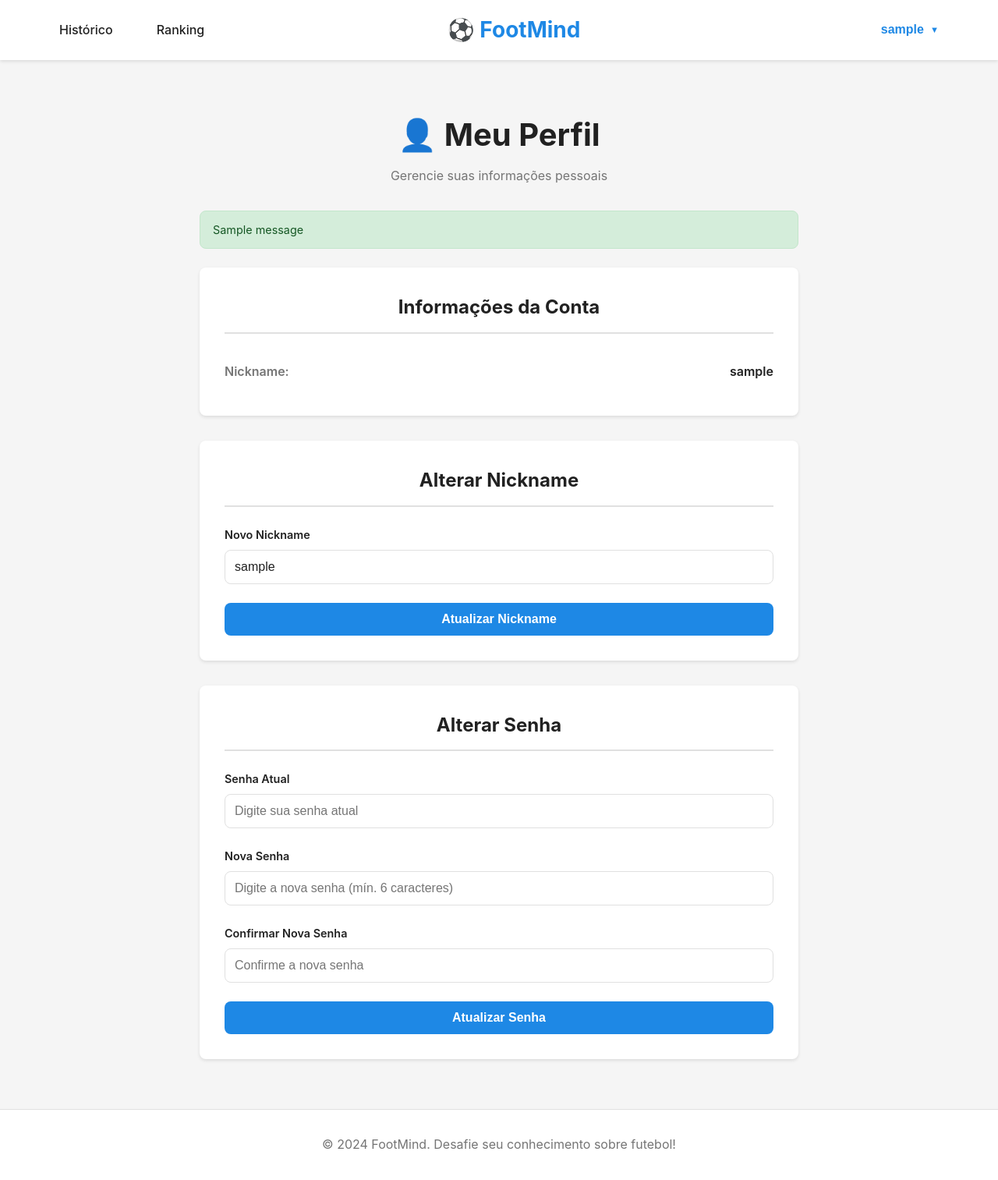
After one commit to mateushaupt/FootMind, a Flask app: page /auth/profile in a window 1280 px wide. The commit adds this page. Shown: the whole page at 78% size. Run offline with Flask 3, Linux system fonts and the light colour scheme; a user stored in the database is signed in; tables that the repository leaves empty hold one stand-in row (values such as "Sample post"); one stand-in notice (Sample message) is shown.

Commit message:
feat: adiciona atualizacao de usuários

```diff
--- a/static/css/auth.css
+++ b/static/css/auth.css
@@ -125,3 +125,80 @@
     color: #0c5460;
     border: 1px solid #bee5eb;
 }
+
+/* ============================================
+   Perfil - Estilos
+   ============================================ */
+
+.profile-container {
+    max-width: 800px;
+    margin: 0 auto;
+    padding: 2rem 1rem;
+}
+
+.profile-header {
+    text-align: center;
+    margin-bottom: 2rem;
+}
+
+.profile-title {
+    font-size: 2.5rem;
+    font-weight: 700;
+    color: var(--text-primary);
+    margin-bottom: 0.5rem;
+}
+
+.profile-subtitle {
+    color: var(--text-secondary);
+    font-size: 1rem;
+}
+
+.profile-sections {
+    display: flex;
+    flex-direction: column;
+    gap: 2rem;
+}
+
+.profile-section {
+    background: var(--surface-color);
+    border-radius: var(--border-radius);
+    box-shadow: var(--shadow);
+    padding: 2rem;
+}
+
+.section-title {
+    font-size: 1.5rem;
+    font-weight: 700;
+    color: var(--text-primary);
+    margin-bottom: 1.5rem;
+    padding-bottom: 0.75rem;
+    border-bottom: 2px solid var(--border-color);
+}
+
+.info-item {
+    display: flex;
+    justify-content: space-between;
+    align-items: center;
+    padding: 0.75rem 0;
+    border-bottom: 1px solid var(--border-color);
+}
+
+.info-item:last-child {
+    border-bottom: none;
+}
+
+.info-label {
+    font-weight: 600;
+    color: var(--text-secondary);
+}
+
+.info-value {
+    font-weight: 600;
+    color: var(--text-primary);
+}
+
+.profile-form {
+    display: flex;
+    flex-direction: column;
+    gap: 1.5rem;
+}
--- a/static/css/style.css
+++ b/static/css/style.css
@@ -97,12 +97,84 @@ body {
 .user-menu {
     display: flex;
     align-items: center;
-    gap: 1rem;
+    position: relative;
 }
 
-.user-name {
+.user-dropdown {
+    position: relative;
+}
+
+.user-name-btn {
+    background: none;
+    border: none;
+    cursor: pointer;
+    display: flex;
+    align-items: center;
+    gap: 0.5rem;
+    padding: 0.5rem 1rem;
+    border-radius: var(--border-radius);
+    transition: var(--transition);
+    font-size: 1rem;
     font-weight: 600;
     color: var(--primary-color);
+}
+
+.user-name-btn:hover {
+    background-color: var(--background-color);
+}
+
+.dropdown-arrow {
+    font-size: 0.7rem;
+    transition: var(--transition);
+}
+
+.user-name-btn.active .dropdown-arrow {
+    transform: rotate(180deg);
+}
+
+.user-dropdown-menu {
+    position: absolute;
+    top: 100%;
+    right: 0;
+    background: var(--surface-color);
+    border-radius: var(--border-radius);
+    box-shadow: var(--shadow-hover);
+    min-width: 180px;
+    margin-top: 0.5rem;
+    display: none;
+    flex-direction: column;
+    overflow: hidden;
+    z-index: 1000;
+}
+
+.user-dropdown-menu.show {
+    display: flex;
+}
+
+.dropdown-item {
+    display: flex;
+    align-items: center;
+    gap: 0.75rem;
+    padding: 0.75rem 1rem;
+    text-decoration: none;
+    color: var(--text-primary);
+    transition: var(--transition);
+    border: none;
+    background: none;
+    width: 100%;
+    text-align: left;
+    font-size: 0.95rem;
+}
+
+.dropdown-item:hover {
+    background-color: var(--background-color);
+    color: var(--primary-color);
+}
+
+.dropdown-icon {
+    font-size: 1.1rem;
+    width: 20px;
+    text-align: center;
 }
 
 /* ============================================
--- a/static/js/main.js
+++ b/static/js/main.js
@@ -97,6 +97,43 @@ async function checkAuthenticationStatus() {
         const userMenu = document.getElementById('user-menu');
         if (userMenu) userMenu.style.display = 'none';
     }
+
+    // Configura o dropdown do usuário
+    setupUserDropdown();
+}
+
+/**
+ * Configura o dropdown do menu do usuário
+ */
+function setupUserDropdown() {
+    const userNameBtn = document.getElementById('user-name-btn');
+    const dropdownMenu = document.getElementById('user-dropdown-menu');
+
+    if (!userNameBtn || !dropdownMenu) return;
+
+    // Toggle dropdown ao clicar no nome do usuário
+    userNameBtn.addEventListener('click', (e) => {
+        e.stopPropagation();
+        dropdownMenu.classList.toggle('show');
+        userNameBtn.classList.toggle('active');
+    });
+
+    // Fecha dropdown ao clicar fora
+    document.addEventListener('click', (e) => {
+        if (!userNameBtn.contains(e.target) && !dropdownMenu.contains(e.target)) {
+            dropdownMenu.classList.remove('show');
+            userNameBtn.classList.remove('active');
+        }
+    });
+
+    // Fecha dropdown ao clicar em um item
+    const dropdownItems = dropdownMenu.querySelectorAll('.dropdown-item');
+    dropdownItems.forEach(item => {
+        item.addEventListener('click', () => {
+            dropdownMenu.classList.remove('show');
+            userNameBtn.classList.remove('active');
+        });
+    });
 }
 
 /**
--- /dev/null
+++ b/static/js/profile.js
@@ -0,0 +1,126 @@
+/**
+ * Perfil - Lógica de Atualização de Dados
+ */
+
+// Update Nickname Form
+const updateNicknameForm = document.getElementById('updateNicknameForm');
+if (updateNicknameForm) {
+    updateNicknameForm.addEventListener('submit', async (e) => {
+        e.preventDefault();
+
+        const formData = new FormData(updateNicknameForm);
+        const data = {
+            nickname: formData.get('nickname')
+        };
+
+        try {
+            const response = await fetch('/auth/update-nickname', {
+                method: 'POST',
+                headers: {
+                    'Content-Type': 'application/json',
+                },
+                body: JSON.stringify(data)
+            });
+
+            const result = await response.json();
+
+            if (result.success) {
+                // Atualiza o nickname exibido
+                const currentNicknameEl = document.getElementById('current-nickname');
+                if (currentNicknameEl) {
+                    currentNicknameEl.textContent = result.user.nickname;
+                }
+
+                // Atualiza o nickname no header
+                const userNameEl = document.getElementById('user-name');
+                if (userNameEl) {
+                    userNameEl.textContent = result.user.nickname;
+                }
+
+                showFlashMessage(result.message, 'success');
+            } else {
+                showFlashMessage(result.message, 'error');
+            }
+        } catch (error) {
+            console.error('Erro ao atualizar nickname:', error);
+            showFlashMessage('Erro ao atualizar nickname. Tente novamente.', 'error');
+        }
+    });
+}
+
+// Update Password Form
+const updatePasswordForm = document.getElementById('updatePasswordForm');
+if (updatePasswordForm) {
+    updatePasswordForm.addEventListener('submit', async (e) => {
+        e.preventDefault();
+
+        const formData = new FormData(updatePasswordForm);
+        const password = formData.get('new_password');
+        const confirmPassword = formData.get('confirm_password');
+
+        // Validação no frontend
+        if (password !== confirmPassword) {
+            showFlashMessage('As senhas não coincidem!', 'error');
+            return;
+        }
+
+        const data = {
+            current_password: formData.get('current_password'),
+            new_password: password,
+            confirm_password: confirmPassword
+        };
+
+        try {
+            const response = await fetch('/auth/update-password', {
+                method: 'POST',
+                headers: {
+                    'Content-Type': 'application/json',
+                },
+                body: JSON.stringify(data)
+            });
+
+            const result = await response.json();
+
+            if (result.success) {
+                // Limpa o formulário
+                updatePasswordForm.reset();
+                showFlashMessage(result.message, 'success');
+            } else {
+                showFlashMessage(result.message, 'error');
+            }
+        } catch (error) {
+            console.error('Erro ao atualizar senha:', error);
+            showFlashMessage('Erro ao atualizar senha. Tente novamente.', 'error');
+        }
+    });
+}
+
+/**
+ * Mostra uma mensagem flash
+ */
+function showFlashMessage(message, type) {
+    let flashContainer = document.querySelector('.flash-messages');
+    if (!flashContainer) {
+        // Cria container se não existir
+        const profileHeader = document.querySelector('.profile-header');
+        if (profileHeader) {
+            flashContainer = document.createElement('div');
+            flashContainer.className = 'flash-messages';
+            profileHeader.parentNode.insertBefore(flashContainer, profileHeader.nextSibling);
+        }
+    }
+
+    if (flashContainer) {
+        const flashDiv = document.createElement('div');
+        flashDiv.className = `flash-message flash-${type}`;
+        flashDiv.textContent = message;
+
+        flashContainer.innerHTML = '';
+        flashContainer.appendChild(flashDiv);
+
+        // Remove a mensagem após 5 segundos
+        setTimeout(() => {
+            flashDiv.remove();
+        }, 5000);
+    }
+}
--- /dev/null
+++ b/templates/auth/profile.html
@@ -0,0 +1,110 @@
+{% extends "base.html" %}
+
+{% block title %}Meu Perfil - FootMind{% endblock %}
+
+{% block extra_css %}
+<link rel="stylesheet" href="{{ url_for('static', filename='css/auth.css') }}">
+{% endblock %}
+
+{% block content %}
+<div class="profile-container">
+    <div class="profile-header">
+        <h1 class="profile-title">👤 Meu Perfil</h1>
+        <p class="profile-subtitle">Gerencie suas informações pessoais</p>
+    </div>
+
+    {% with messages = get_flashed_messages(with_categories=true) %}
+        {% if messages %}
+            <div class="flash-messages">
+                {% for category, message in messages %}
+                    <div class="flash-message flash-{{ category }}">
+                        {{ message }}
+                    </div>
+                {% endfor %}
+            </div>
+        {% endif %}
+    {% endwith %}
+
+    <div class="profile-sections">
+        <!-- Seção de Informações do Usuário -->
+        <div class="profile-section">
+            <h2 class="section-title">Informações da Conta</h2>
+            <div class="info-item">
+                <span class="info-label">Nickname:</span>
+                <span class="info-value" id="current-nickname">{{ user.nickname }}</span>
+            </div>
+        </div>
+
+        <!-- Seção de Alterar Nickname -->
+        <div class="profile-section">
+            <h2 class="section-title">Alterar Nickname</h2>
+            <form id="updateNicknameForm" class="profile-form">
+                <div class="form-group">
+                    <label for="nickname">Novo Nickname</label>
+                    <input
+                        type="text"
+                        id="nickname"
+                        name="nickname"
+                        required
+                        value="{{ user.nickname }}"
+                        placeholder="Digite o novo nickname"
+                        minlength="3"
+                    >
+                </div>
+                <button type="submit" class="btn btn-primary">
+                    Atualizar Nickname
+                </button>
+            </form>
+        </div>
+
+        <!-- Seção de Alterar Senha -->
+        <div class="profile-section">
+            <h2 class="section-title">Alterar Senha</h2>
+            <form id="updatePasswordForm" class="profile-form">
+                <div class="form-group">
+                    <label for="current_password">Senha Atual</label>
+                    <input
+                        type="password"
+                        id="current_password"
+                        name="current_password"
+                        required
+                        autocomplete="current-password"
+                        placeholder="Digite sua senha atual"
+                    >
+                </div>
+                <div class="form-group">
+                    <label for="new_password">Nova Senha</label>
+                    <input
+                        type="password"
+                        id="new_password"
+                        name="new_password"
+                        required
+                        autocomplete="new-password"
+                        placeholder="Digite a nova senha (mín. 6 caracteres)"
+                        minlength="6"
+                    >
+                </div>
+                <div class="form-group">
+                    <label for="confirm_password">Confirmar Nova Senha</label>
+                    <input
+                        type="password"
+                        id="confirm_password"
+                        name="confirm_password"
+                        required
+                        autocomplete="new-password"
+                        placeholder="Confirme a nova senha"
+                        minlength="6"
+                    >
+                </div>
+                <button type="submit" class="btn btn-primary">
+                    Atualizar Senha
+                </button>
+            </form>
+        </div>
+    </div>
+</div>
+{% endblock %}
+
+{% block extra_js %}
+<script src="{{ url_for('static', filename='js/profile.js') }}"></script>
+{% endblock %}
--- a/templates/base.html
+++ b/templates/base.html
@@ -14,23 +14,51 @@
     <header class="header">
         <div class="container">
             <div class="header-content">
+                <nav class="nav-menu" id="nav-menu">
+                    <a href="#" class="nav-link" id="history-link">Histórico</a>
+                    <a href="#" class="nav-link" id="ranking-link">Ranking</a>
+                </nav>
+
+                <nav class="nav-menu" id="nav-menu"></nav>
+                <nav class="nav-menu" id="nav-menu"></nav>
+                <nav class="nav-menu" id="nav-menu"></nav>
+
                 <div class="logo">
                     <a href="{{ url_for('index') }}">
                         <h1>⚽ FootMind</h1>
                     </a>
                 </div>
 
+                <nav class="nav-menu" id="nav-menu"></nav>
+                <nav class="nav-menu" id="nav-menu"></nav>
+                <nav class="nav-menu" id="nav-menu"></nav>
+
+
+
+
                 <nav class="nav-menu" id="nav-menu">
-                    <a href="{{ url_for('index') }}" class="nav-link">Início</a>
-                    <a href="#" class="nav-link" id="history-link">Histórico</a>
                     <a href="{{ url_for('auth.login') }}" class="nav-link" id="login-link">Entrar</a>
                     <a href="{{ url_for('auth.register') }}" class="nav-link" id="register-link">Registrar</a>
                 </nav>
 
                 <!-- User Menu (visível quando logado) -->
                 <div class="user-menu" id="user-menu" style="display: none;">
-                    <span class="user-name" id="user-name">Usuário</span>
-                    <a href="#" class="nav-link" id="logout-link">Sair</a>
+                    <div class="user-dropdown">
+                        <button class="user-name-btn" id="user-name-btn">
+                            <span id="user-name">Usuário</span>
+                            <span class="dropdown-arrow">▼</span>
+                        </button>
+                        <div class="user-dropdown-menu" id="user-dropdown-menu">
+                            <a href="{{ url_for('auth.profile') }}" class="dropdown-item">
+                                <span class="dropdown-icon">👤</span>
+                                Meu Perfil
+                            </a>
+                            <a href="#" class="dropdown-item" id="logout-link">
+                                <span class="dropdown-icon">🚪</span>
+                                Sair
+                            </a>
+                        </div>
+                    </div>
                 </div>
             </div>
         </div>
```
Also changed, not shown: auth/controller.py (+99 -1 lines), auth/model.py (+70 -0 lines).
